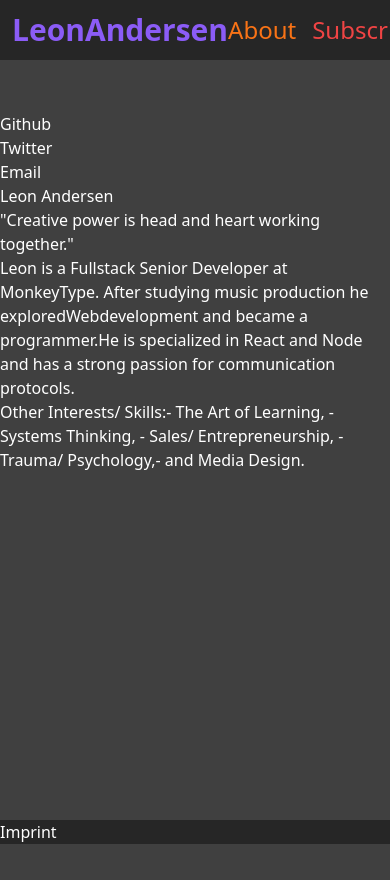
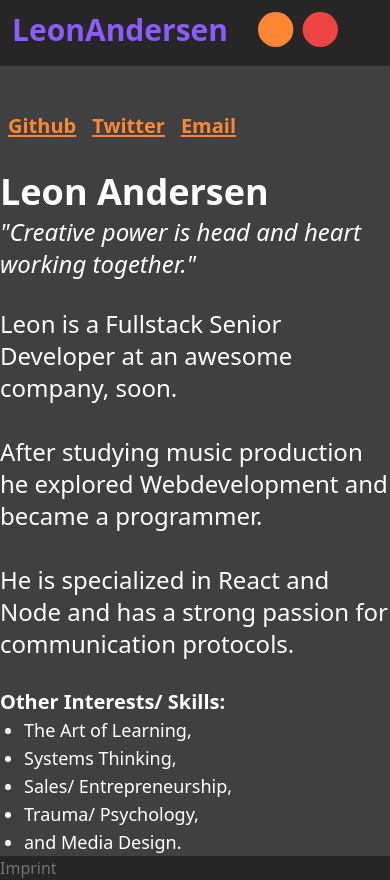
Before and after one commit to leonWarscheck/blog, a Next.js app: page /about in a window 390 px wide. Before the commit the page ends 844 px from the top, so only its background shows below. Built offline with nearby package versions, Linux system fonts and the light colour scheme.

Commit message:
menu backup

```diff
--- a/src/components/Footer.js
+++ b/src/components/Footer.js
@@ -12,7 +12,7 @@ const Footer = () => {
     setShowSubscription(false);
   };
   return (
-    <footer className="bg-neutral-800 bottom-0 w-full">
+    <footer className="bg-neutral-800 text-neutral-500 hover:text-neutral-400 bottom-0 w-full">
    <Link href="/imprint">Imprint</Link>
        {/* <button className="text-red-500" onClick={handleSubscribeClick}>
         Subscribe
--- /dev/null
+++ b/src/components/MenuButton.js
@@ -0,0 +1,32 @@
+import { useState } from "react";
+import Link from "next/link";
+
+export default function Menu(){
+    const [menuOpen, setMenuOpen] = useState(false);
+
+    const handleMenuOpen = () => {
+        setMenuOpen(!menuOpen);
+    };
+    return(
+        <div className=" block sm:hidden ml-auto">
+            <div >
+                <button onClick={handleMenuOpen}>
+                 <div
+            className="w-20 h-9 bg-no-repeat "
+            style={{ backgroundImage: `url('/BurgerDots.svg')` }}
+          ></div>
+                </button>
+            </div>
+
+            {menuOpen && (
+        <div className="bg-neutral-500 absolute z-40 w-full">
+
+          <ul className="text-neutral-800 text-xl font-semibold  ">
+                   <li><Link className='text-2xl  hover:text-orange-la text-neutral-800'  href="/about">About</Link></li>
+            <li>Subscribe</li>
+          </ul>
+        </div>
+      )}
+        </div>
+    )
+}
--- a/src/components/Navbar.js
+++ b/src/components/Navbar.js
@@ -2,6 +2,7 @@ import Link from 'next/link'
 import Image from 'next/image'
 import SubscribeForm from './SubscribeForm'
 import { useState } from 'react'
+import MenuButton from './MenuButton'
 
 const Navbar = () => {
   const [showSubscription, setShowSubscription] = useState(false);
@@ -15,26 +16,29 @@ const Navbar = () => {
   };
 
   return (
-    <nav className='bg-neutral-800 p-3 fixed w-full top-0'>
-    <div className='mx-auto max-w-2xl flex pr-10 '>
+    <header className='fixed w-full'>
+    <nav className='bg-neutral-800 relative p-3 w-full top-0 z-50'>
+    <div className='mx-auto max-w-2xl flex pr-10'>
 
 
-    <Link className=' font-semibold text-3xl text-violet-500' href="/"><h1>LeonAndersen</h1></Link>
-       <ul className='flex items-center space-x-4 ml-auto '>
+    <Link className='font-semibold text-3xl text-violet-500 hover:text-neutral-400' href="/"><h1>LeonAndersen</h1></Link>
+       <ul className='hidden sm:flex items-center space-x-4 ml-auto  '>
         <li>
-        <Link className='text-2xl text-orange-500'  href="/about">About</Link>
+        <Link className='text-2xl text-orange-la hover:text-neutral-400'  href="/about">About</Link>
         </li>
         <li>
-       <button className='text-2xl text-red-500' onClick={handleSubscribeClick}>
+       <button className='text-2xl text-red-500 hover:text-neutral-400' onClick={handleSubscribeClick}>
         Subscribe
       </button>
 
       {showSubscription && <SubscribeForm onCancel={handleCancel} onSubscribe={handleCancel} />}
         </li>
        </ul>
+       <MenuButton />
     </div>
 
     </nav>
+    </header>
   );
 }
 
--- a/src/pages/about.js
+++ b/src/pages/about.js
@@ -4,18 +4,29 @@ export default function aboutPage(){
     return(
         <main className='max-w-2xl mx-auto pt-28'>
             <Head><title>About Leon Andersen</title></Head>
-        <h2><a href="https://github.com/leonAndersen">Github</a></h2>
-        <h2><a href="https://twitter.com/leonAndersen">Twitter</a></h2>
-        <h2><a href="mailto:leon.andersen@protonmail.com">Email</a></h2>
-        <h1>Leon Andersen</h1>
-        <h3>"Creative power is head and heart working together."</h3>
-        <p>Leon is a Fullstack Senior Developer at MonkeyType.
-        After studying music production he exploredWebdevelopment and became a programmer.He is specialized in React and Node and has a strong passion for communication protocols.
+    <ul className='text-orange-la mb-5 flex pb-3 font-semibold  text-xl'><li>
+        <h2 className='mx-2 group underline underline-offset-2 hover:text-white '><a href="https://github.com/leonAndersen">Github</a></h2>
+        </li><li>
+        <h2 className='mx-2 underline underline-offset-2 hover:text-white '><a href="https://twitter.com/leonAndersen">Twitter</a></h2>
+            </li><li>
+        <h2 className='mx-2 underline underline-offset-2 hover:text-white '><a href="mailto:leon.andersen@protonmail.com">Email</a></h2>
+                </li></ul>
+        <h1 className='font-bold text-4xl mb-1'>Leon Andersen</h1>
+        <h3 className='italic text-2xl mb-7 font-light'>"Creative power is head and heart working together."</h3>
+        <p className='text-2xl mb-7'>Leon is a Fullstack Senior Developer at an awesome company, soon. <br/><br/>
+
+        After studying music production he explored Webdevelopment and became a programmer. <br/><br/>
+
+        He is specialized in React and Node and has a strong passion for communication protocols.
         </p>
-        <p>
-        Other Interests/ Skills:- The Art of Learning, - Systems Thinking, - Sales/ Entrepreneurship,
-        - Trauma/ Psychology,- and Media Design.
-        </p>
+            <h2 className='font-bold text-xl'>Other Interests/ Skills:</h2>
+            <ul className='text-lg list-disc pl-6'>
+            <li>The Art of Learning,</li>
+            <li>Systems Thinking,</li>
+            <li>Sales/ Entrepreneurship,</li>
+            <li>Trauma/ Psychology,</li>
+            <li>and Media Design.</li>
+            </ul>
         </main>
     )
 };
--- a/src/pages/index.js
+++ b/src/pages/index.js
@@ -22,16 +22,16 @@ export async function getStaticProps() {
 
 export default function Home({allPostsData2 }) {
   return (
-    <main className='max-w-2xl mx-auto pt-24'>
+    <main className=' mx-auto pt-24'>
         <ul className=''>
-          {allPostsData2.map(({ id, date, title, preview }) => ( // why map? why not just .id .date etc?
+          {allPostsData2.map(({ id, date, title, preview }) => (
             <Link href={`/posts/${id}`} key={id}>
-            <li className='pb-12' >
-              <h2 className='font-bold text-2xl'>{title}</h2>
-         <h2 className='italic'>
+            <li className='mb-12' >
+              <h2 className='font-bold text-2xl hover:text-neutral-400 '>{title}</h2>
+         <h2 className=' text-sm pb-3'>
               <Date dateString={date} />
          </h2>
-         <p className=''>{preview}
+          <p className=''>{preview}
             </p>
           </li>
             </Link>
--- a/src/pages/posts/[id].js
+++ b/src/pages/posts/[id].js
@@ -2,6 +2,10 @@ import { getAllPostIds, getPostData } from '../../utils/postsData';
 import SubscribeFormOnPage from '../../components/SubscribeFormOnPage';
 import Head from 'next/head';
 import Date from '../../components/date';
+import { MDXProvider } from '@mdx-js/react';
+import { components } from '../../utils/mdx-components';
+
+
 
 export async function getStaticPaths() {
   const paths = getAllPostIds();
@@ -34,7 +38,9 @@ export default function Post({ postData }) {
       <br />
        <Date dateString={postData.date} />
       <br />
+      <MDXProvider components={ components }>
       <div dangerouslySetInnerHTML={{ __html: postData.contentHtml }} />
+      </MDXProvider>
       <SubscribeFormOnPage/>
   </main>
 
--- a/src/posts/the-crucial-role-of-standard-deviation.mdx
+++ b/src/posts/the-crucial-role-of-standard-deviation.mdx
@@ -7,7 +7,7 @@ preview: 'Delve deep into the world of performance testing with a focus on the o
 
 In the intricate tapestry of software development, where every line of code weaves into user experience, performance testing emerges as the sentinel guarding against subpar application behavior. While metrics like response time averages dominate discussions, an unsung hero quietly shapes our understanding of system consistency: standard deviation.
 
-## Unraveling the Standard Deviation Thread
+Unraveling the Standard Deviation Thread
 
 At its core, standard deviation is a statistical metric measuring the amount of dispersion or spread within a dataset. Its application in performance testing provides a nuanced perspective on the reliability and uniformity of response times, offering insights beyond the traditional focus on averages.
 
--- a/tailwind.config.ts
+++ b/tailwind.config.ts
@@ -8,6 +8,14 @@ const config: Config = {
   ],
   theme: {
     extend: {
+      colors: {
+        orange: {
+          'la': '#ff8632',
+        },
+        emerald: {
+          'la': '#25ffa8',
+        },
+      },
       backgroundImage: {
         'gradient-radial': 'radial-gradient(var(--tw-gradient-stops))',
         'gradient-conic':
```
Also changed, not shown: src/utils/mdx-components.js (added, +98 -0 lines), public/BurgerDots.svg (added).
